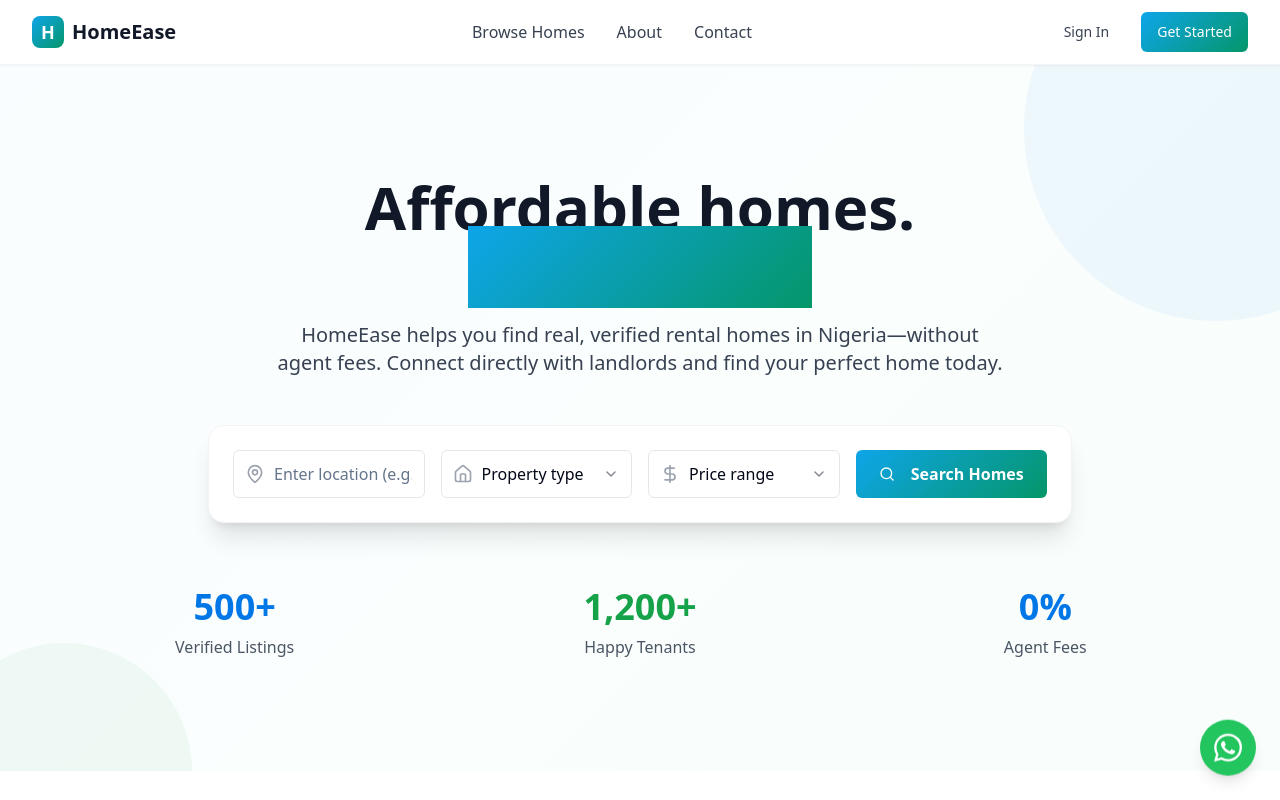
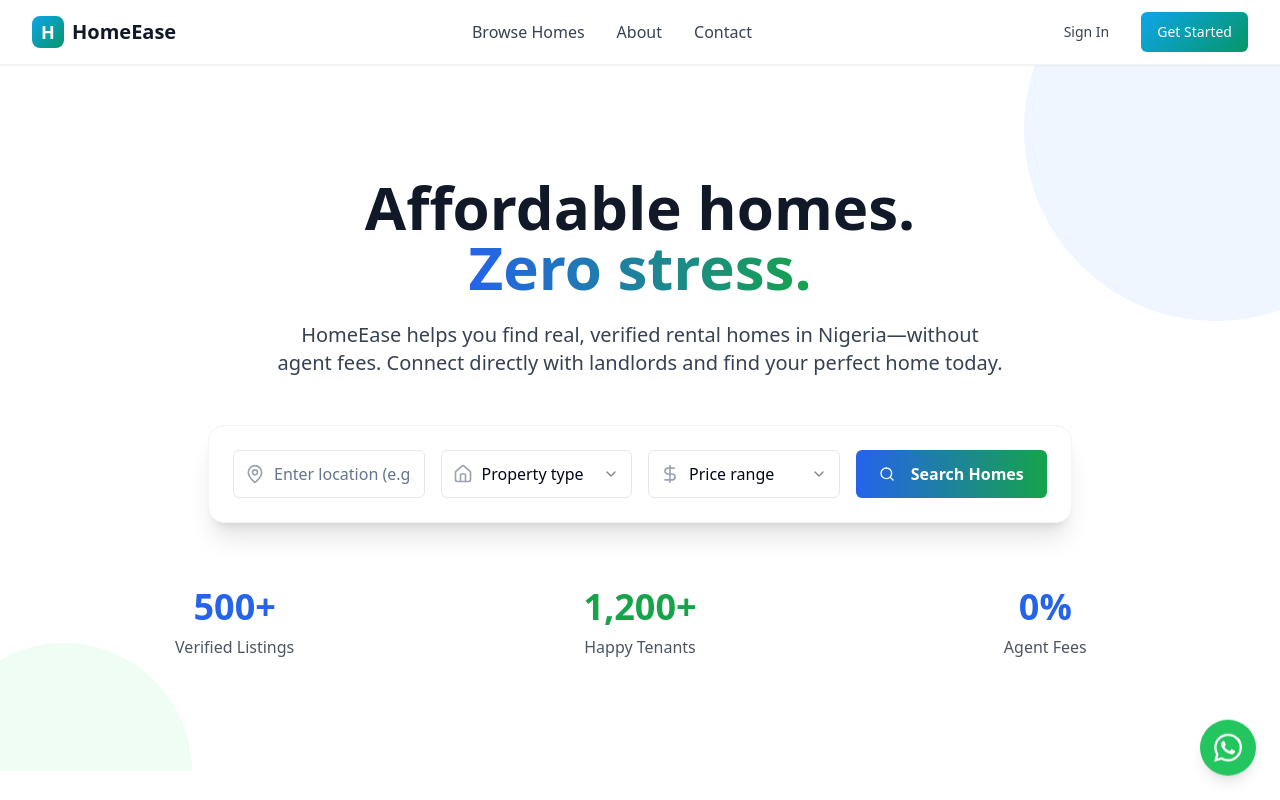
Before and after one commit to ejehcaleb2/homeease-find-naira-homes, a React (Vite) app: page / in a window 1280 px wide. Shown: the top 800 px of the page. Built offline with nearby package versions, Linux system fonts and the light colour scheme.

Commit message:
Fix: Resolve visibility issues and layout problems
The previous fix made the website worse. This commit reverts the changes and attempts to fix the visibility issues and layout problems.

```diff
--- a/src/components/Hero.tsx
+++ b/src/components/Hero.tsx
@@ -24,17 +24,16 @@ const Hero = () => {
   };
 
   return (
-    <section className="relative bg-gradient-light overflow-hidden">
-      {/* Background decoration */}
-      <div className="absolute inset-0 bg-white/70"></div>
-      <div className="absolute top-0 right-0 w-64 h-64 md:w-96 md:h-96 bg-primary/5 rounded-full -translate-y-16 translate-x-16 md:-translate-y-32 md:translate-x-32"></div>
-      <div className="absolute bottom-0 left-0 w-48 h-48 md:w-64 md:h-64 bg-secondary/5 rounded-full translate-y-16 -translate-x-8 md:translate-y-32 md:-translate-x-16"></div>
+    <section className="relative bg-white overflow-hidden">
+      {/* Subtle background decoration */}
+      <div className="absolute top-0 right-0 w-64 h-64 md:w-96 md:h-96 bg-blue-50 rounded-full -translate-y-16 translate-x-16 md:-translate-y-32 md:translate-x-32"></div>
+      <div className="absolute bottom-0 left-0 w-48 h-48 md:w-64 md:h-64 bg-green-50 rounded-full translate-y-16 -translate-x-8 md:translate-y-32 md:-translate-x-16"></div>
 
       <div className="relative z-10 max-w-7xl mx-auto px-4 sm:px-6 lg:px-8 py-16 md:py-20 lg:py-28">
         <div className="text-center mb-8 md:mb-12">
           <h1 className="text-3xl sm:text-4xl lg:text-6xl font-bold text-gray-900 mb-4 md:mb-6 animate-fade-in-up leading-tight">
             Affordable homes. <br />
-            <span className="bg-gradient-primary bg-clip-text text-transparent font-bold">Zero stress.</span>
+            <span className="text-transparent bg-gradient-to-r from-blue-600 to-green-600 bg-clip-text font-bold">Zero stress.</span>
           </h1>
           <p className="text-lg md:text-xl text-gray-700 mb-6 md:mb-8 max-w-3xl mx-auto animate-fade-in-up px-4 font-medium" style={{animationDelay: '0.2s'}}>
             HomeEase helps you find real, verified rental homes in Nigeria—without agent fees.
@@ -90,7 +89,7 @@ const Hero = () => {
 
               <Button
                 onClick={handleSearch}
-                className="h-12 bg-gradient-primary hover:opacity-90 text-white font-semibold text-sm md:text-base"
+                className="h-12 bg-gradient-to-r from-blue-600 to-green-600 hover:from-blue-700 hover:to-green-700 text-white font-semibold text-sm md:text-base"
               >
                 <Search className="w-4 h-4 md:w-5 md:h-5 mr-2" />
                 <span className="hidden sm:inline">Search Homes</span>
@@ -103,15 +102,15 @@ const Hero = () => {
         {/* Stats */}
         <div className="grid grid-cols-2 md:grid-cols-3 gap-6 md:gap-8 text-center animate-fade-in-up px-4" style={{animationDelay: '0.6s'}}>
           <div>
-            <div className="text-2xl md:text-3xl lg:text-4xl font-bold text-primary mb-2">500+</div>
+            <div className="text-2xl md:text-3xl lg:text-4xl font-bold text-blue-600 mb-2">500+</div>
             <div className="text-sm md:text-base text-gray-600">Verified Listings</div>
           </div>
           <div>
-            <div className="text-2xl md:text-3xl lg:text-4xl font-bold text-secondary mb-2">1,200+</div>
+            <div className="text-2xl md:text-3xl lg:text-4xl font-bold text-green-600 mb-2">1,200+</div>
             <div className="text-sm md:text-base text-gray-600">Happy Tenants</div>
           </div>
           <div className="col-span-2 md:col-span-1">
-            <div className="text-2xl md:text-3xl lg:text-4xl font-bold text-primary mb-2">0%</div>
+            <div className="text-2xl md:text-3xl lg:text-4xl font-bold text-blue-600 mb-2">0%</div>
             <div className="text-sm md:text-base text-gray-600">Agent Fees</div>
           </div>
         </div>
--- a/src/pages/Index.tsx
+++ b/src/pages/Index.tsx
@@ -19,19 +19,19 @@ const Index = () => {
       <Benefits />
 
       {/* Call to Action Section */}
-      <section className="py-20 bg-gradient-primary relative">
+      <section className="py-20 bg-gradient-to-r from-blue-600 to-green-600 relative">
         <div className="max-w-4xl mx-auto px-4 sm:px-6 lg:px-8 text-center relative z-10">
           <h2 className="text-3xl lg:text-4xl font-bold text-white mb-6">
             Ready to Find Your Perfect Home?
           </h2>
-          <p className="text-xl text-white/95 mb-8 max-w-2xl mx-auto leading-relaxed">
+          <p className="text-xl text-white mb-8 max-w-2xl mx-auto leading-relaxed">
             Join thousands of Nigerians who have found their ideal homes without agent fees.
             Start your search today and experience the difference.
           </p>
           <div className="flex flex-col sm:flex-row gap-4 justify-center">
             <Button
               size="lg"
-              className="bg-white text-primary hover:bg-gray-50 px-8 py-3 text-lg font-semibold shadow-lg hover:shadow-xl transition-all duration-300"
+              className="bg-white text-gray-900 hover:bg-gray-100 px-8 py-3 text-lg font-semibold shadow-lg hover:shadow-xl transition-all duration-300"
               onClick={() => window.location.href = '/listings'}
             >
               <Search className="w-5 h-5 mr-2" />
@@ -40,7 +40,7 @@ const Index = () => {
             <Button
               size="lg"
               variant="outline"
-              className="border-2 border-white text-white hover:bg-white hover:text-primary px-8 py-3 text-lg font-semibold shadow-lg hover:shadow-xl transition-all duration-300"
+              className="border-2 border-white text-white hover:bg-white hover:text-gray-900 px-8 py-3 text-lg font-semibold shadow-lg hover:shadow-xl transition-all duration-300 bg-transparent"
               onClick={() => window.location.href = '/register'}
             >
               Join HomeEase
```
